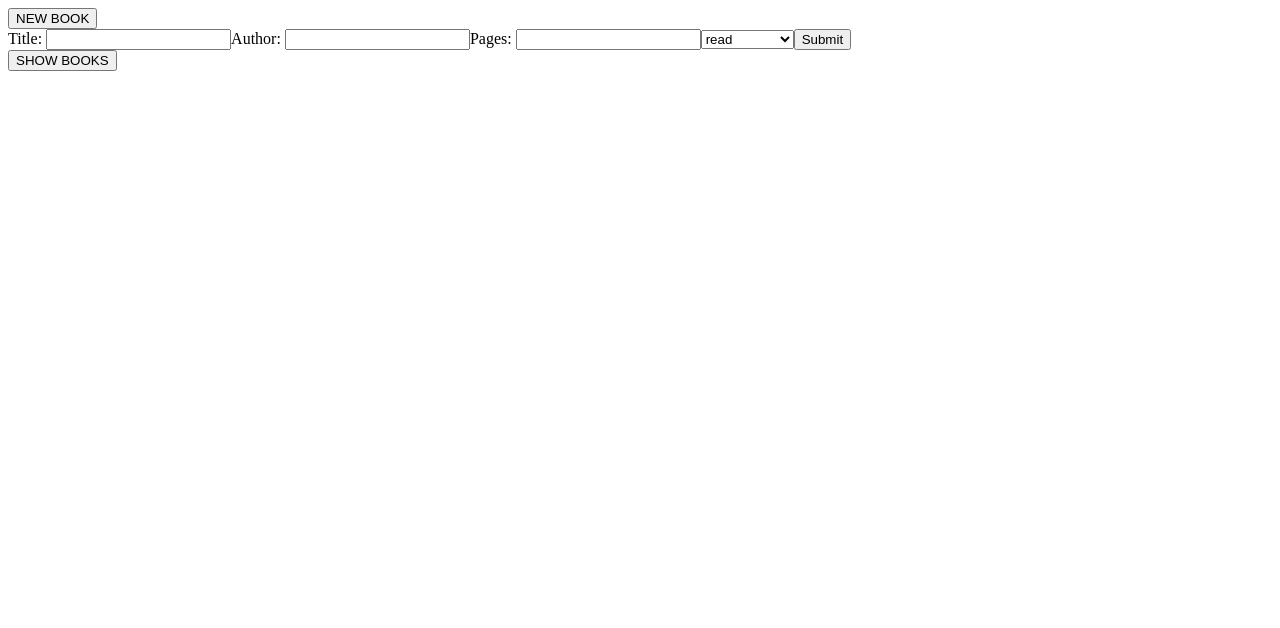
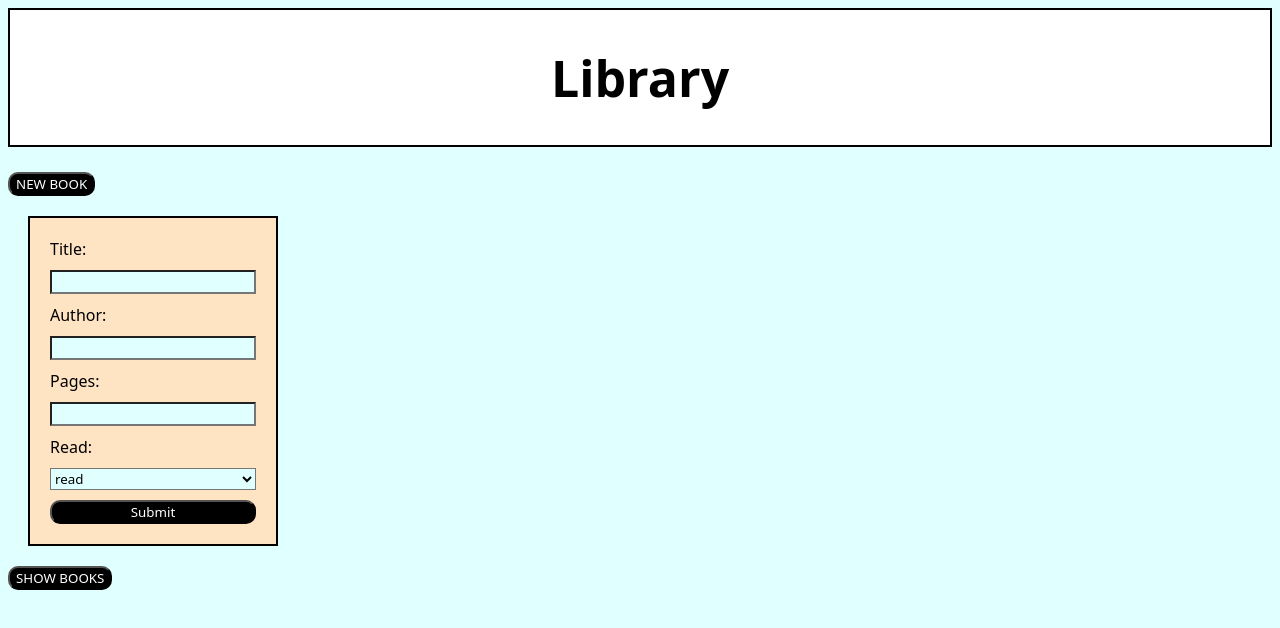
Before and after one commit to Derek-Lim/library, a plain HTML site: page index.html in a window 1280 px wide. Both pictures are taken after a click on the button "NEW BOOK". Drawn offline with Linux system fonts and the light colour scheme.

Commit message:
Add style.

```diff
--- a/index.html
+++ b/index.html
@@ -8,6 +8,9 @@
     <title>Library</title>
 </head>
 <body>
+    <header>
+        <h1>Library</h1>
+    </header>
     <button class="new-book-btn">NEW BOOK</button>
     <div class="form-container"></div>
     <button class="show-book-btn">SHOW BOOKS</button>
--- a/javascipt.js
+++ b/javascipt.js
@@ -65,8 +65,14 @@ function createForm() {
     pagesInput.id = 'pages';
     newBookForm.append(pagesInput);
 
+    //create label for "read" status
+    const readLabel = document.createElement('label');
+    readLabel.textContent = 'Read: ';
+    readLabel.setAttribute('for', 'read');
+    newBookForm.append(readLabel);
     //create dropdown for "read" status
     const readDropdown = document.createElement('select');
+    readDropdown.id = 'read';
     newBookForm.append(readDropdown);
     //create "read" option for readDropdown
     const readOption = document.createElement('option');
--- a/style.css
+++ b/style.css
@@ -1,6 +1,47 @@
-div.container {
+* {
+    background-color: lightcyan;
+    font-family: system-ui, -apple-system, BlinkMacSystemFont, 'Segoe UI', Roboto, Oxygen, Ubuntu, Cantarell, 'Open Sans', 'Helvetica Neue', sans-serif;
+}
+
+header {
+    border: 2px solid black;
+    background-color: white;
+    text-align: center;
+    margin-bottom: 25px;
+    padding: 0 25px;
+}
+
+header > h1 {
+    background-color: white;
+    font-size: 50px;
+}
+
+div.form-container {
     display: grid;
     grid-template-columns: repeat(5, 200px);
+}
+
+form {
+    display: flex;
+    flex-direction: column;
+    margin: 20px;
+    border: 2px solid black;
+    padding: 20px;
+    width: fit-content;
+    gap: 10px;
+    background-color: bisque;
+}
+
+form > label {
+    background-color: bisque;
+}
+
+div.container {
+    display: flex;
+    flex-wrap: wrap;
+    justify-content: space-evenly;
+    margin: 20px;
+    gap: 20px;
 }
 
 div.card {
@@ -9,5 +50,17 @@ div.card {
     width: max-content;
     border: 2px solid black;
     border-radius: 15px;
-    padding: 10px;
+    padding: 20px;
+    background-color: bisque;
+    gap: 10px;
 }
+
+.card > div {
+    background-color: bisque;
+}
+
+button {
+    background-color: black;
+    color: white;
+    border-radius: 10px;
+}
```
